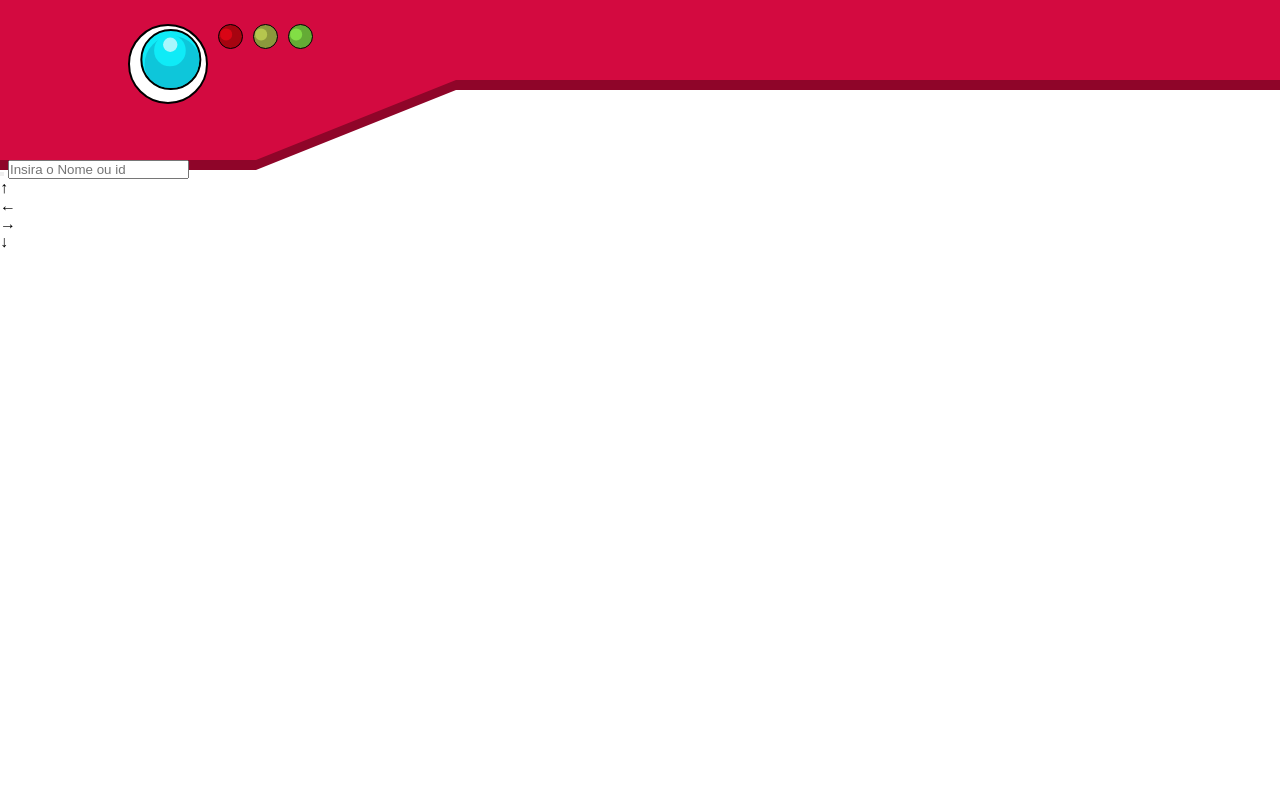
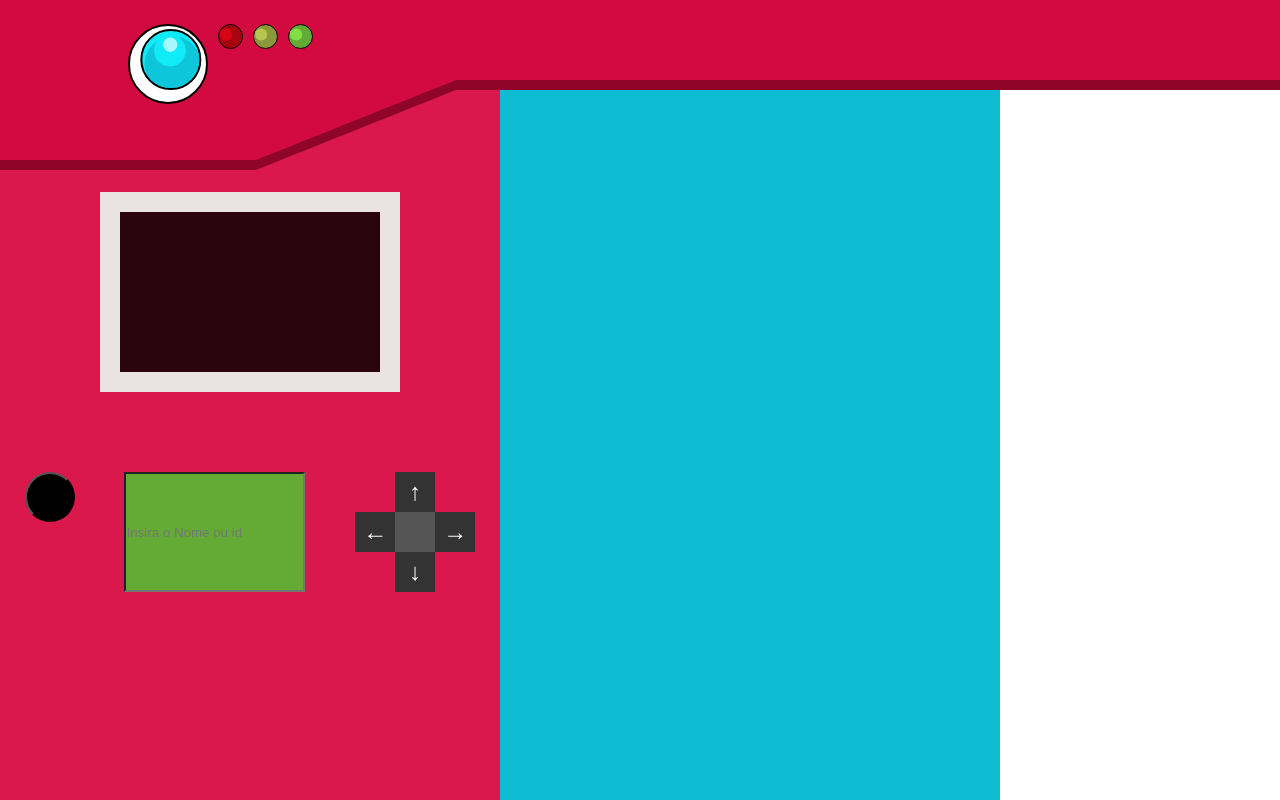
Before and after one commit to AndreAilton/Pokedex-Responsiva, a plain HTML site: page index.html in a window 1280 px wide. Drawn offline with Linux system fonts and the light colour scheme.

Commit message:
Update style.css

```diff
--- a/assets/css/style.css
+++ b/assets/css/style.css
@@ -5,7 +5,10 @@
 }
 
 
-
+header {
+  position: fixed;
+  width: 100%;
+}
 
 .navbar {
     background-color:#D30A40;
@@ -14,7 +17,6 @@
 
 
 }
-
 
 .Buttondex {
   position:relative;
@@ -144,4 +146,101 @@
     min-width: 25px;
 }
 
-/* Borda NavBar */
+/* List Pokemon */
+
+.Containerdex {
+  display: flex;
+  flex-wrap: wrap;
+  width: 100%;
+  height: 100vh;
+
+}
+
+.ViewPokemon {
+  display: flex;
+  flex-direction: column;
+  align-items: center;
+  padding-top: 12rem;
+  background-color: #da184b;;
+  width: 500px;
+  height: 100%;
+}
+
+.display {
+  border: 20px solid rgb(233, 227, 227);
+  width: 300px;
+  height: 200px;
+  background-color: rgba(0, 0, 0, 0.808);
+  margin-bottom: 5rem;
+}
+
+.SearchP {
+  width: 100%;
+  display: flex;
+  justify-content: space-around;
+}
+.dpad {
+    display: grid;
+    grid-template-columns: 1fr 1fr 1fr;
+    grid-template-rows: 1fr 1fr 1fr;
+    width: 120px;
+    height: 120px;
+    position: relative;
+}
+
+.dpad-button {
+    display: flex;
+    justify-content: center;
+    align-items: center;
+    font-size: 24px;
+    background-color: #333;
+    color: #fff;
+    cursor: pointer;
+}
+
+.dpad-up {
+    grid-column: 2;
+    grid-row: 1;
+}
+
+.dpad-left {
+    grid-column: 1;
+    grid-row: 2;
+}
+
+.dpad-center {
+    grid-column: 2;
+    grid-row: 2;
+    background-color: #555;
+    cursor: default;
+}
+
+.dpad-right {
+    grid-column: 3;
+    grid-row: 2;
+}
+
+.dpad-down {
+    grid-column: 2;
+    grid-row: 3;
+}
+
+.Search {
+  border-radius: 50%;
+  background-color: black;
+  width: 50px;
+  height: 50px;
+}
+
+.SearchP input  {
+  background-color: #64AB35;
+}
+
+.ListPokemon {
+  background-color: #0EBDD2;
+  width: 500px;
+}
+
+
+
+/* View Pokemon */
```
